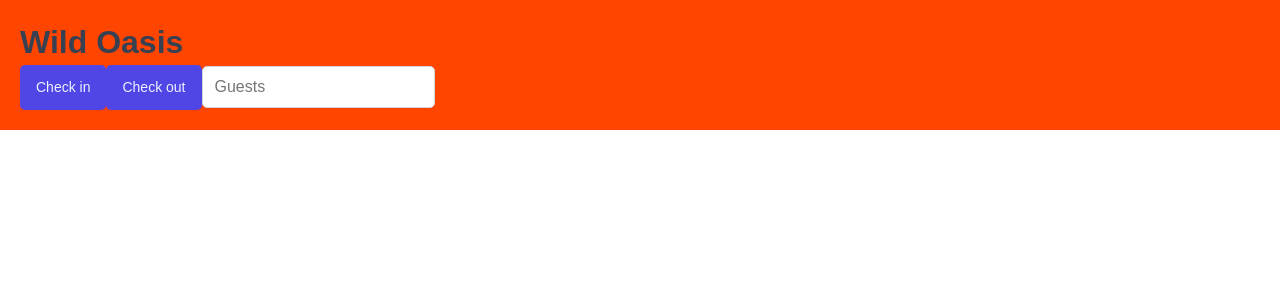
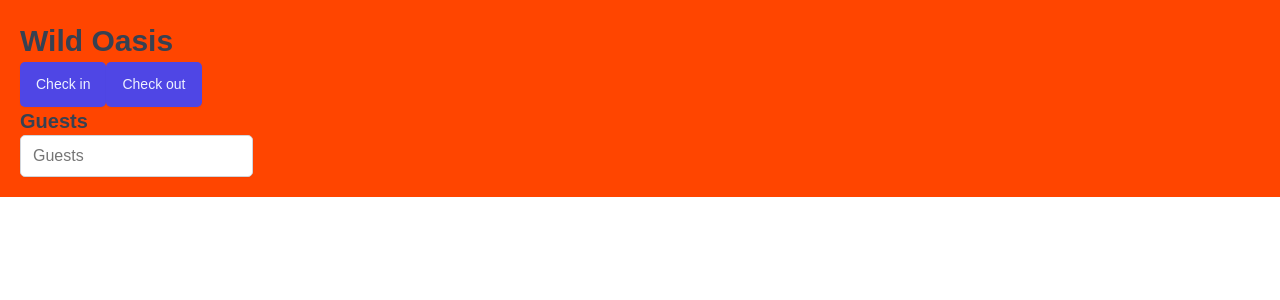
Before and after one commit to G3RGES/the-wild-oasis, a React app: page / in a window 1280 px wide. Shown: the top 300 px of the page. Built offline with nearby package versions, Linux system fonts and the light colour scheme; the HTML template or start-up script is replaced by a standard one.

Commit message:
Update App.jsx

```diff
--- a/src/App.jsx
+++ b/src/App.jsx
@@ -14,9 +14,10 @@ function App() {
     <>
       <GlobalStyles />
       <StyledApp>
-        <Heading>Wild Oasis</Heading>
+        <Heading as="h1">Wild Oasis</Heading>
         <Button>Check in</Button>
         <Button>Check out</Button>
+        <Heading as="h2">Guests </Heading>
         <Input type="number" placeholder="Guests" />
       </StyledApp>
     </>
```
